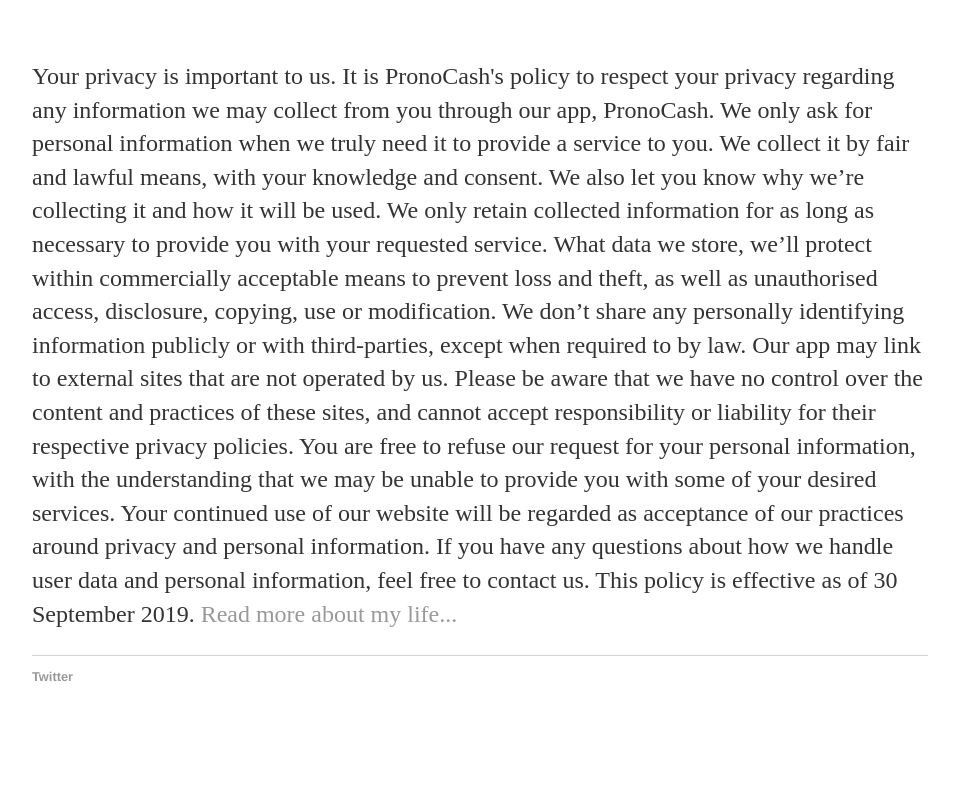
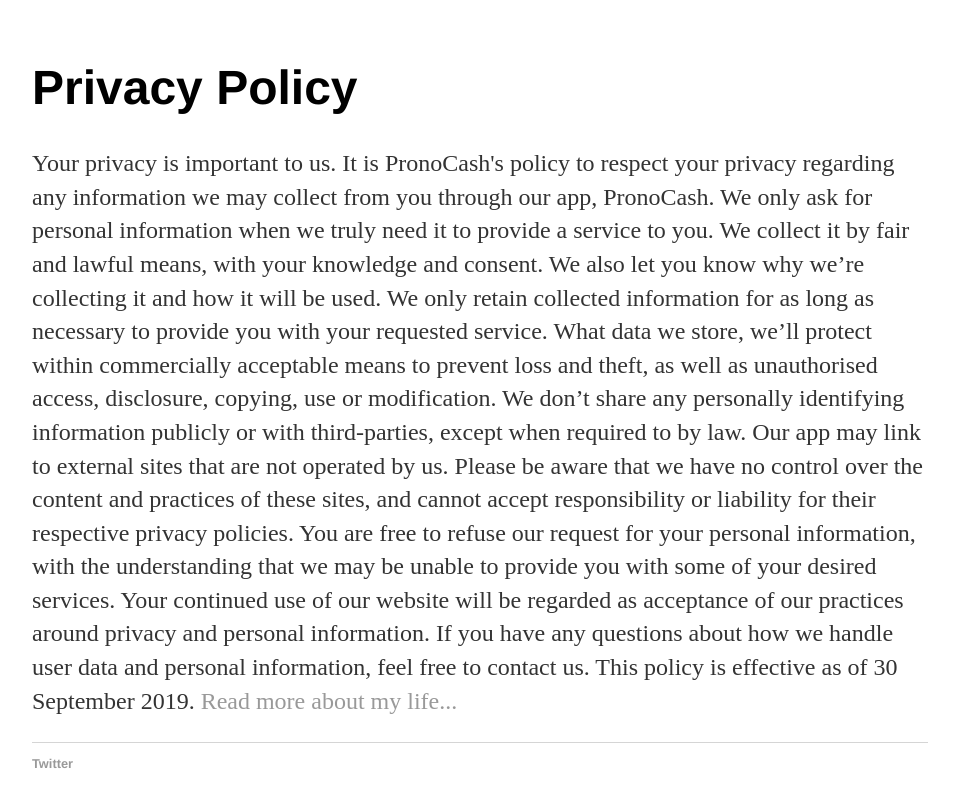
Before and after one commit to PronoCash/PronoCash.github.io, a plain HTML site: page index.html in a window 1280 px wide. Shown: the whole page, without its empty margins (160-1113 px from the left). Drawn offline with Linux system fonts and the light colour scheme.

Commit message:
Update index.html

```diff
--- a/index.html
+++ b/index.html
@@ -19,7 +19,7 @@
 		</nav>
 		<div class="container">
     		<div class="blurb">
-        		<!--<h1>Hi there, I'm Hank Quinlan!</h1> -->
+        		<h1>Privacy Policy</h1>
 				<p>Your privacy is important to us. It is PronoCash's policy to respect your privacy regarding any information we may collect from you through our app, PronoCash.
 We only ask for personal information when we truly need it to provide a service to you. We collect it by fair and lawful means, with your knowledge and consent. We also let you know why we’re collecting it and how it will be used.
 We only retain collected information for as long as necessary to provide you with your requested service. What data we store, we’ll protect within commercially acceptable means to prevent loss and theft, as well as unauthorised access, disclosure, copying, use or modification.
```
